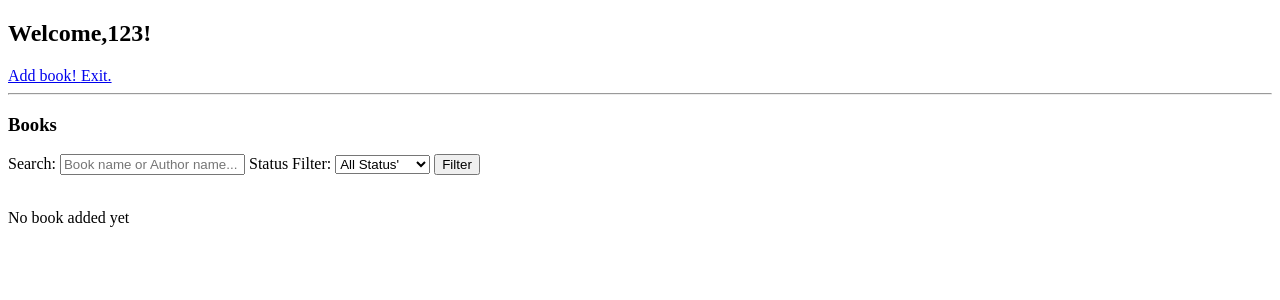
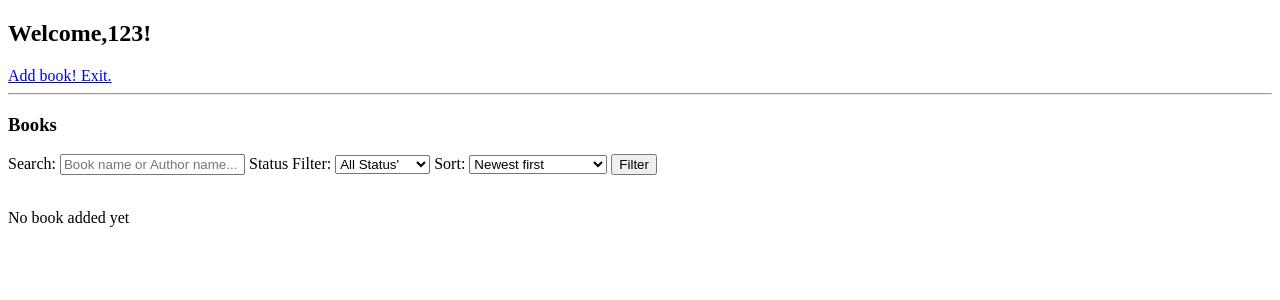
Before and after one commit to ekinnnnnnnnnnn/PersonalLibraryArchive, a Flask app: page / in a window 1280 px wide. Shown: the top 300 px of the page. Run offline with Flask 3, Linux system fonts and the light colour scheme; a user stored in the database is signed in; data comes from the database, SQL or seed files in the repository; both versions use the stored data as it was after the commit.

Commit message:
Add sorting system

```diff
--- a/run.py
+++ b/run.py
@@ -29,6 +29,17 @@ def index():
         return redirect(url_for('login'))
     searchQuery = request.args.get('search', '').strip()
     status = request.args.get('status', '').strip()
+    sort = request.args.get('sort', 'newest').strip()
+    sortOptions = {
+        'newest': 'id DESC',
+        'oldest': 'id ASC',
+        'nameAZ': 'bookname ASC',
+        'nameZA': 'bookname DESC',
+        'author': 'author ASC',
+        'rating': 'rating DESC',
+        'progress': '(rPage / tPage) DESC',
+    }
+    orderBy = sortOptions.get(sort, 'id DESC')
     conn=dbconn(DATABASE)
     query = "select * from books where userid=?"
     params = [session['usersid']]
@@ -39,13 +50,14 @@ def index():
     if status:
         query += " and status=?"
         params.append(status)
-    query += " order by id desc"
+    query += f" order by {orderBy}"
 
     books = conn.execute(query, params).fetchall()
     conn.close()
     return render_template("index.html",
                             username=session['username'],
-                            books=books)
+                            books=books,
+                            sort=sort)
 
 @app.route('/register',methods=['GET', 'POST'])
 def register():
--- a/templates/index.html
+++ b/templates/index.html
@@ -30,7 +30,16 @@
                 <option value="reading" {% if request.args.get('status') == 'reading' %}selected{% endif %}>Reading</option>
                 <option value="read" {% if request.args.get('status') == 'read' %}selected{% endif %}>Read</option>
             </select>
-
+            <label for="sort">Sort: </label>
+            <select name="sort" id="sort">
+                <option value="newest"  {% if sort=='newest'  %}selected{% endif %}>Newest first</option>
+                <option value="oldest"  {% if sort=='oldest'  %}selected{% endif %}>Oldest first</option>
+                <option value="nameAZ" {% if sort=='nameAZ' %}selected{% endif %}>Name A-Z</option>
+                <option value="nameZA" {% if sort=='nameZA' %}selected{% endif %}>Name Z-A</option>
+                <option value="author"  {% if sort=='author'  %}selected{% endif %}>Author A-Z</option>
+                <option value="rating"  {% if sort=='rating'  %}selected{% endif %}>Rating (high-low)</option>
+                <option value="progress"{% if sort=='progress'%}selected{% endif %}>Progress (high-low)</option>
+            </select>
             <input type="submit" value="Filter">
         </form>
     <br>
@@ -42,6 +51,7 @@
                             <img src="{{ url_for('static', filename='uploads/' ~ book['imageF']) }}" alt="Book Image" style="width:50px;height:auto;">
                         {% endif %}
                         <a href="/book/{{book['id']}}">
+                            {{book['id']}}-
                             {{book['bookname']}} -
                              {{book['author']}} -
                               {{book['type']}} -
```
Also changed, not shown: Lib.db.
